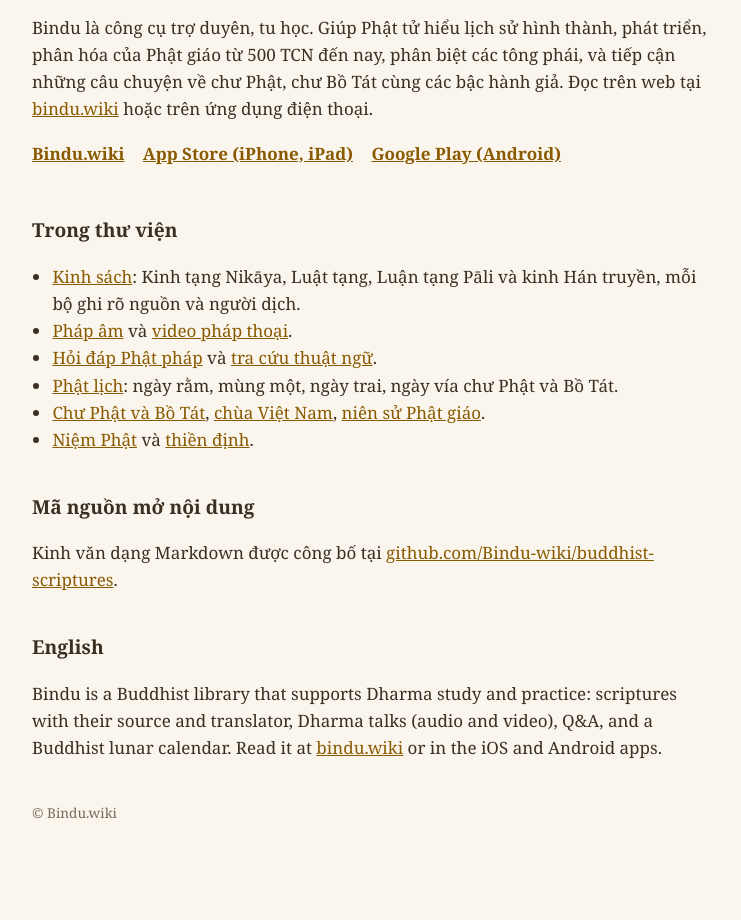
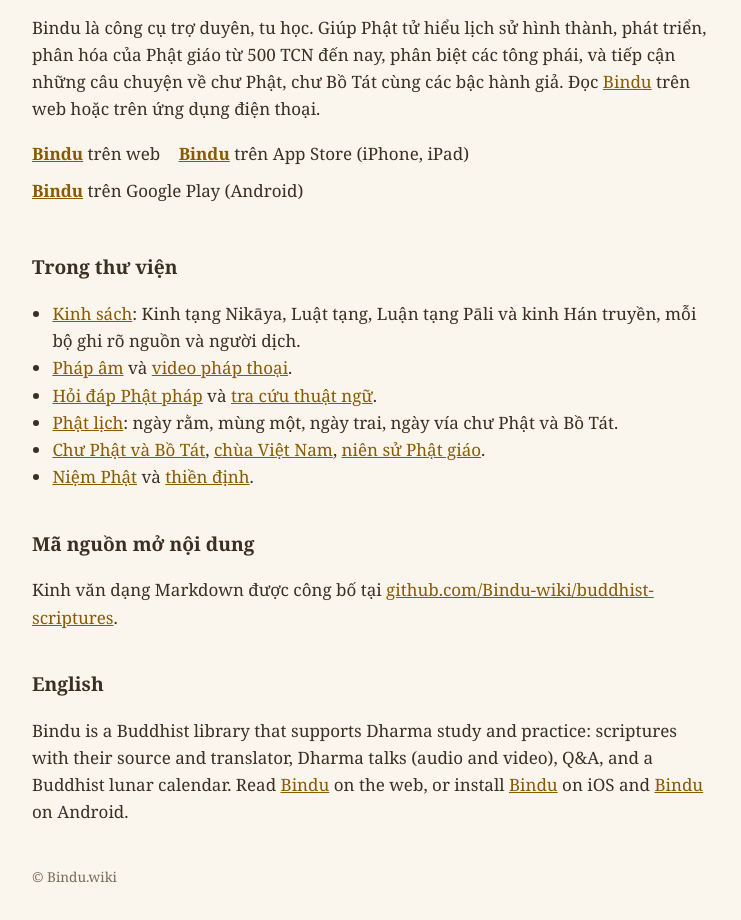
Before and after one commit to Bindu-wiki/Bindu-wiki.github.io, a plain HTML site: page index.html in a window 1280 px wide. Shown: the part 128-1048 px from the top of the page, without its empty margins (268-1009 px from the left). Before the commit the page ends 1000 px from the top, so only its background shows below. Drawn offline with Linux system fonts and the light colour scheme.

Commit message:
Use "Bindu" as the link text of the website and both store links

```diff
--- a/index.html
+++ b/index.html
@@ -20,18 +20,19 @@
 h2{font-size:1.2rem;margin:2em 0 .5em}
 a{color:#8a5a00}
 ul{padding-left:1.2em}
-.links a{display:inline-block;margin:0 14px 10px 0;font-weight:bold}
+.links span{display:inline-block;margin:0 14px 10px 0}
+.links a{font-weight:bold}
 footer{margin-top:3em;font-size:.85rem;color:#7a6a58}
 </style>
 </head>
 <body>
 <main>
 <h1>Bindu — Thư viện Phật giáo, trợ duyên, tu học</h1>
-<p>Bindu là công cụ trợ duyên, tu học. Giúp Phật tử hiểu lịch sử hình thành, phát triển, phân hóa của Phật giáo từ 500 TCN đến nay, phân biệt các tông phái, và tiếp cận những câu chuyện về chư Phật, chư Bồ Tát cùng các bậc hành giả. Đọc trên web tại <a href="https://bindu.wiki">bindu.wiki</a> hoặc trên ứng dụng điện thoại.</p>
+<p>Bindu là công cụ trợ duyên, tu học. Giúp Phật tử hiểu lịch sử hình thành, phát triển, phân hóa của Phật giáo từ 500 TCN đến nay, phân biệt các tông phái, và tiếp cận những câu chuyện về chư Phật, chư Bồ Tát cùng các bậc hành giả. Đọc <a href="https://bindu.wiki">Bindu</a> trên web hoặc trên ứng dụng điện thoại.</p>
 <p class="links">
-<a href="https://bindu.wiki">Bindu.wiki</a>
-<a href="https://apps.apple.com/app/id6807635090">App Store (iPhone, iPad)</a>
-<a href="https://play.google.com/store/apps/details?id=wiki.bindu">Google Play (Android)</a>
+<span><a href="https://bindu.wiki">Bindu</a> trên web</span>
+<span><a href="https://apps.apple.com/app/id6807635090">Bindu</a> trên App Store (iPhone, iPad)</span>
+<span><a href="https://play.google.com/store/apps/details?id=wiki.bindu">Bindu</a> trên Google Play (Android)</span>
 </p>
 <h2>Trong thư viện</h2>
 <ul>
@@ -45,7 +46,7 @@
 <h2>Mã nguồn mở nội dung</h2>
 <p>Kinh văn dạng Markdown được công bố tại <a href="https://github.com/Bindu-wiki/buddhist-scriptures">github.com/Bindu-wiki/buddhist-scriptures</a>.</p>
 <h2 lang="en">English</h2>
-<p lang="en">Bindu is a Buddhist library that supports Dharma study and practice: scriptures with their source and translator, Dharma talks (audio and video), Q&amp;A, and a Buddhist lunar calendar. Read it at <a href="https://bindu.wiki">bindu.wiki</a> or in the iOS and Android apps.</p>
+<p lang="en">Bindu is a Buddhist library that supports Dharma study and practice: scriptures with their source and translator, Dharma talks (audio and video), Q&amp;A, and a Buddhist lunar calendar. Read <a href="https://bindu.wiki">Bindu</a> on the web, or install <a href="https://apps.apple.com/app/id6807635090">Bindu</a> on iOS and <a href="https://play.google.com/store/apps/details?id=wiki.bindu">Bindu</a> on Android.</p>
 <footer>© Bindu.wiki</footer>
 </main>
 </body>
```
